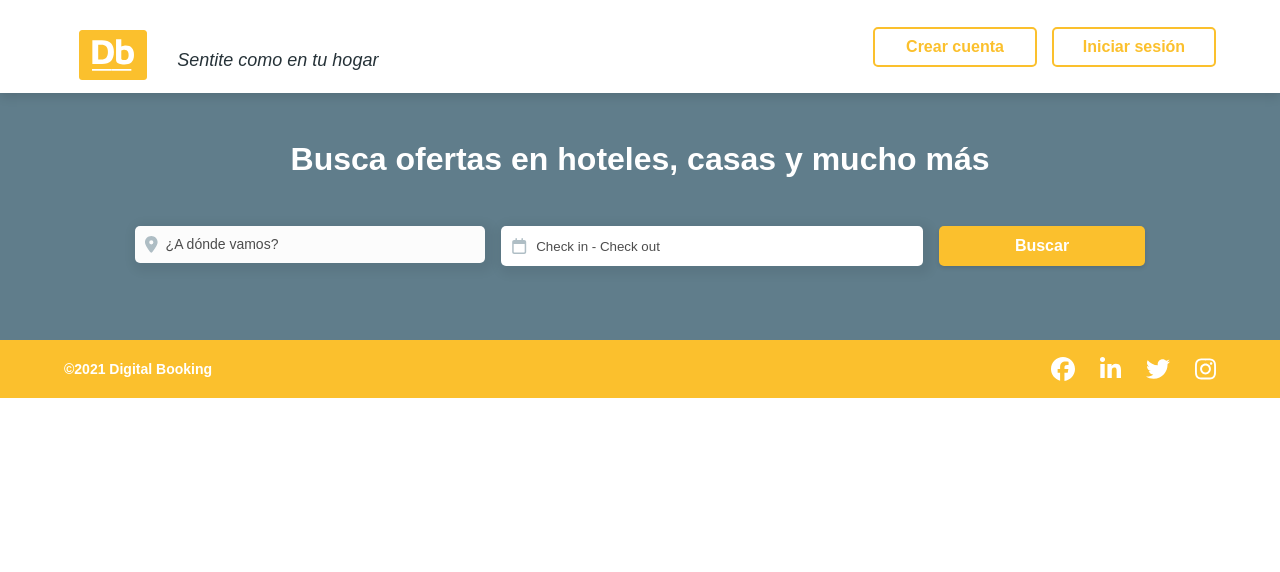
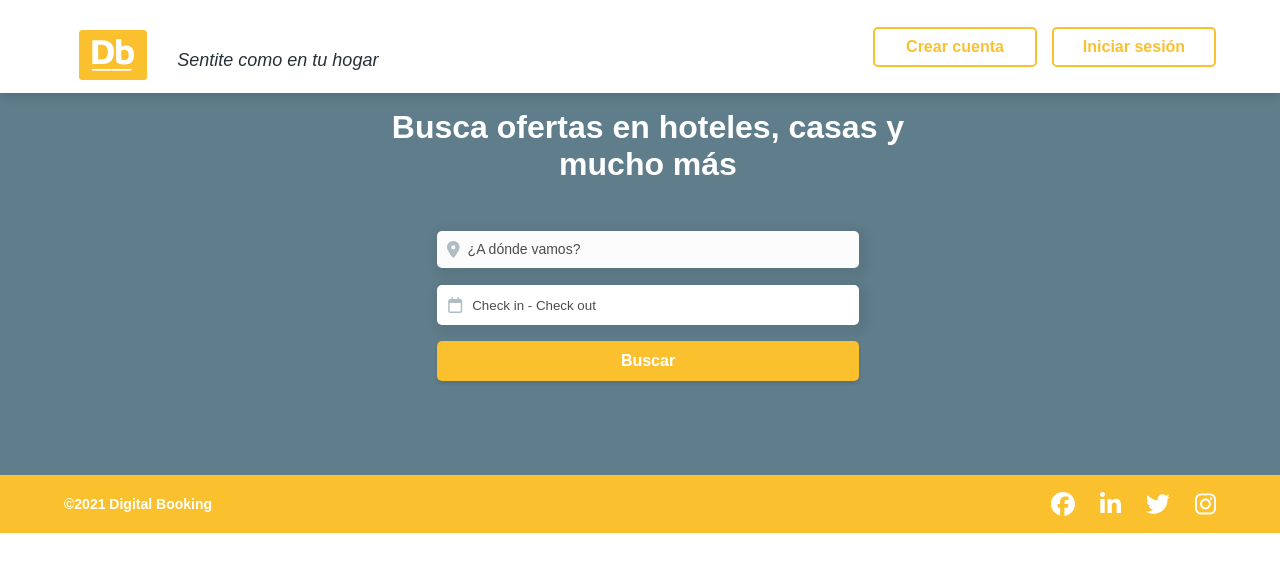
Before and after one commit to damianmicheli/digital-booking-fe, a React (Create React App) app in the folder frontend/: page /buscador in a window 1280 px wide. Shown: the top 572 px of the page. Built offline with nearby package versions, Linux system fonts and the light colour scheme.

Commit message:
sigo arreglando el responsive del home

```diff
--- a/frontend/src/components/buscador/buscador.module.css
+++ b/frontend/src/components/buscador/buscador.module.css
@@ -1,12 +1,12 @@
 .container {
   background: var(--color-3);
-  padding: 3rem 0;
+  padding: 1rem 0.5rem;
   display: flex;
   flex-direction: column;
   align-items: center;
   gap: 3rem;
   width: 100%;
-  height: 151px;
+  height: 350px;
 }
 
 .buscador {
@@ -20,6 +20,8 @@
 .content {
   display: flex;
   gap: 1rem;
+  flex-direction: column;
+
 }
 
 .title{
@@ -35,7 +37,7 @@
 
 .button{
   height: 40px;
-  width: 206px;
+  width: 100%;
   border-radius: 5px;
   font-size: 16px;
   font-weight: 700;
--- a/frontend/src/components/buscador/contenido/select.module.css
+++ b/frontend/src/components/buscador/contenido/select.module.css
@@ -12,7 +12,7 @@
   display: flex;
   gap: 0.5rem;
   padding: 10px;
-    background-color: #FCFCFC;
+  background-color: #fcfcfc;
   color: rgba(0, 0, 0, 0.7);
   border-radius: 5px;
   font-weight: 500;
@@ -25,7 +25,7 @@
   top: 110%;
   left: 0;
   padding: 1rem;
-   background: #FFF;
+  background: #fff;
   box-shadow: 3px 3px 10px 6px rgba(0, 0, 0, 0.06);
   width: 90%;
   font-size: 16px;
@@ -48,7 +48,19 @@
     background: #F4F4F4;
 } */
 
-.dropdown .dropdownContent .dropdownItem .icon{
+.dropdown .dropdownContent .dropdownItem .icon {
   color: var(--color-2);
   font-size: 1em;
 }
+
+@media only screen and (min-width: 624px) {
+  .dropdown {
+    width: 254px;
+  }
+}
+
+@media only screen and (min-width: 769px) {
+  .dropdown {
+    width: 422px;
+  }
+}
```
Lines whose indentation alone changed are shown as unchanged.
